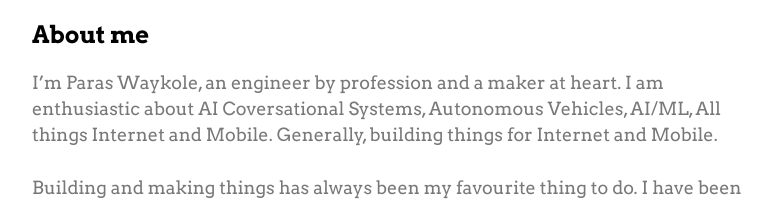
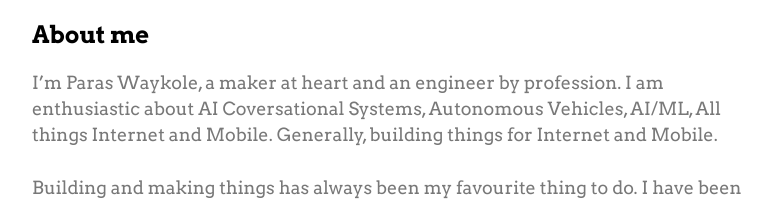
Before and after one commit to paraswaykole/paraswaykole-personal-website, a Next.js app: page / in a window 1280 px wide. Shown: the part 257-458 px from the top of the page, without its empty margins (248-1030 px from the left). Built offline with nearby package versions, Linux system fonts and the light colour scheme.

Commit message:
updated about

```diff
--- a/pages/index.js
+++ b/pages/index.js
@@ -14,7 +14,7 @@ export default function Home() {
         <h1 className="title">About me</h1>
         <div className="content">
           <p>
-            I’m Paras Waykole, an engineer by profession and a maker at heart. I
+            I’m Paras Waykole, a maker at heart and an engineer by profession. I
             am enthusiastic about AI Coversational Systems, Autonomous Vehicles,
             AI/ML, All things Internet and Mobile. Generally, building things
             for Internet and Mobile.
```
Also changed, not shown: 3 other files (tests, documents, lock files or other folders).
